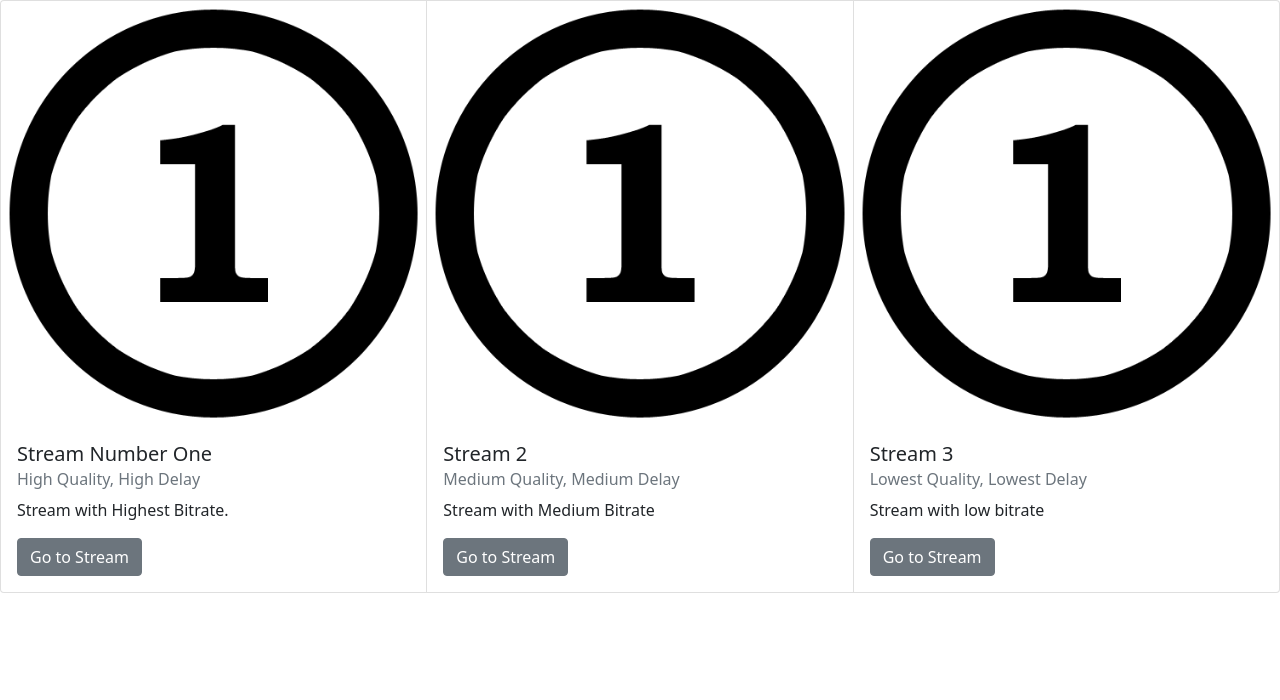
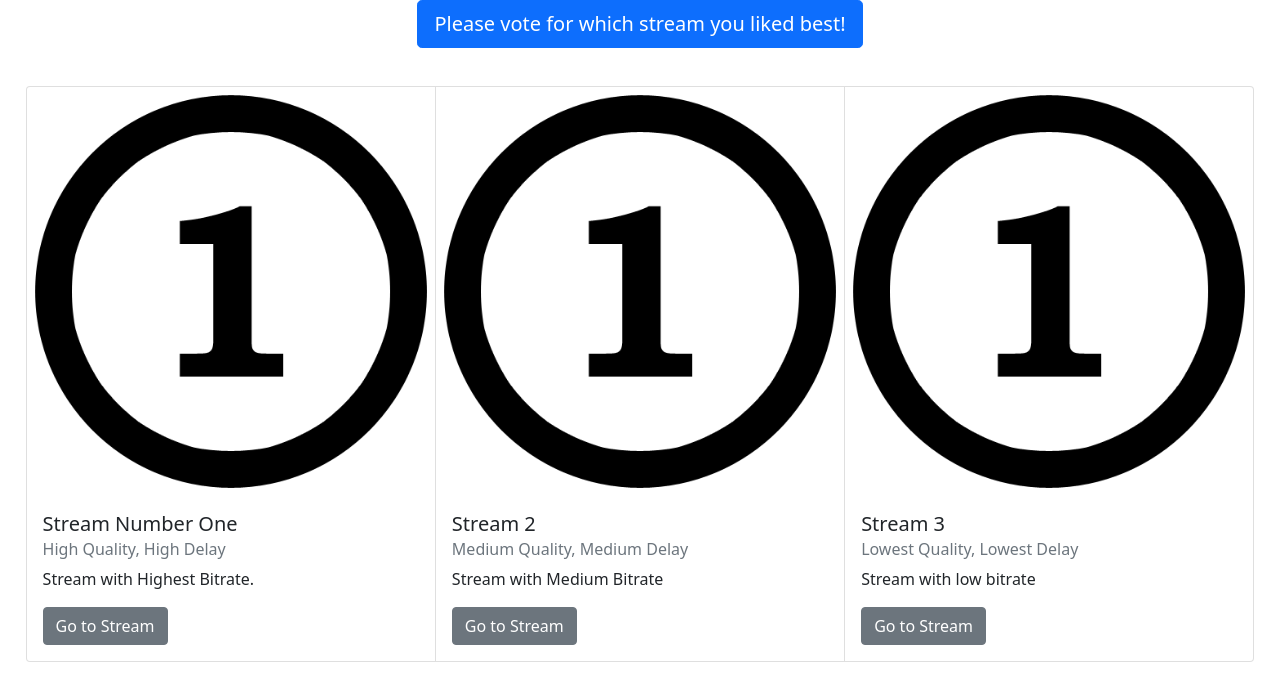
Before and after one commit to Haseeb1399/CS678-ResearchProject, a React (Create React App) app in the folder Client/stream-client/: page / in a window 1280 px wide. Shown: the top 700 px of the page. Built offline with nearby package versions, Linux system fonts and the light colour scheme.

Commit message:
New Client

```diff
--- a/Client/stream-client/src/Components/mainPage/main.js
+++ b/Client/stream-client/src/Components/mainPage/main.js
@@ -5,7 +5,16 @@ import {Link} from 'react-router-dom'
 
 function MainPage(){
     return(
-        <CardGroup>
+      <div>
+
+      <div style={{"textAlign":"center","paddingBottom":"1%"}}>
+      <Button size="lg" color="primary">
+            <a style={{"textDecoration":"inherit","color":"inherit"}} href="https://forms.gle/KsdRHo19q4jszwB48">Please vote for which stream you liked best!</a>
+      </Button>
+      </div>
+
+      <div style={{"margin":"2%","paddingBottom":"10%"}}>
+      <CardGroup>
       <Card>
         <CardImg
           alt="Card image cap"
@@ -88,7 +97,8 @@ function MainPage(){
         </CardBody>
       </Card>
     </CardGroup>
-
+    </div>
+    </div>
     )
 }
 
```
